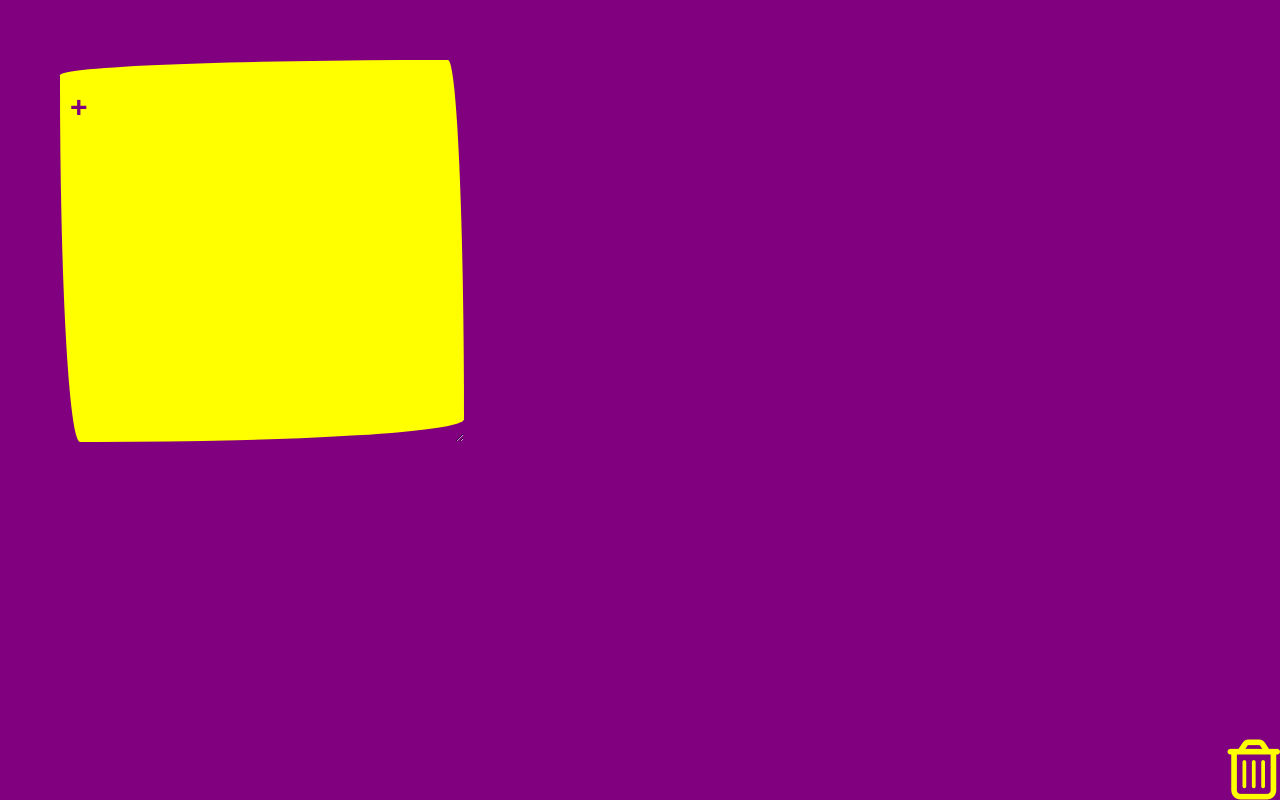
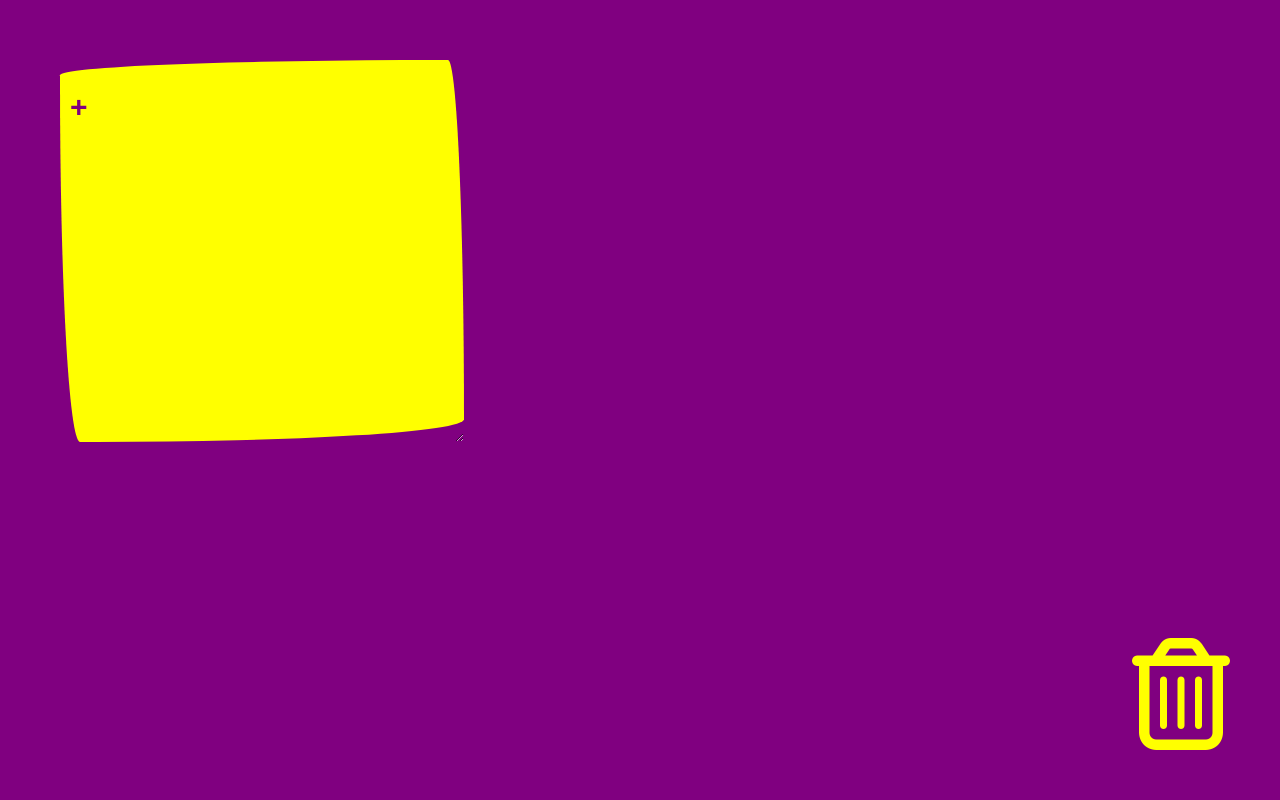
Before and after one commit to K-nass/sticky-note, a plain HTML site: page index.html in a window 1280 px wide. Drawn offline with Linux system fonts and the light colour scheme.

Commit message:
Update style.css

```diff
--- a/css/style.css
+++ b/css/style.css
@@ -49,10 +49,10 @@ textarea.dragging {
 }
 
 #trash-icon {
-  position: fixed;
-  bottom: 0;
-  right: 0;
+   position: fixed;
+  bottom: 50px;
+  right: 50px;
   color: yellow;
-  font-size: 60px;
+  font-size: 7rem;
   cursor: pointer;
 }
```
